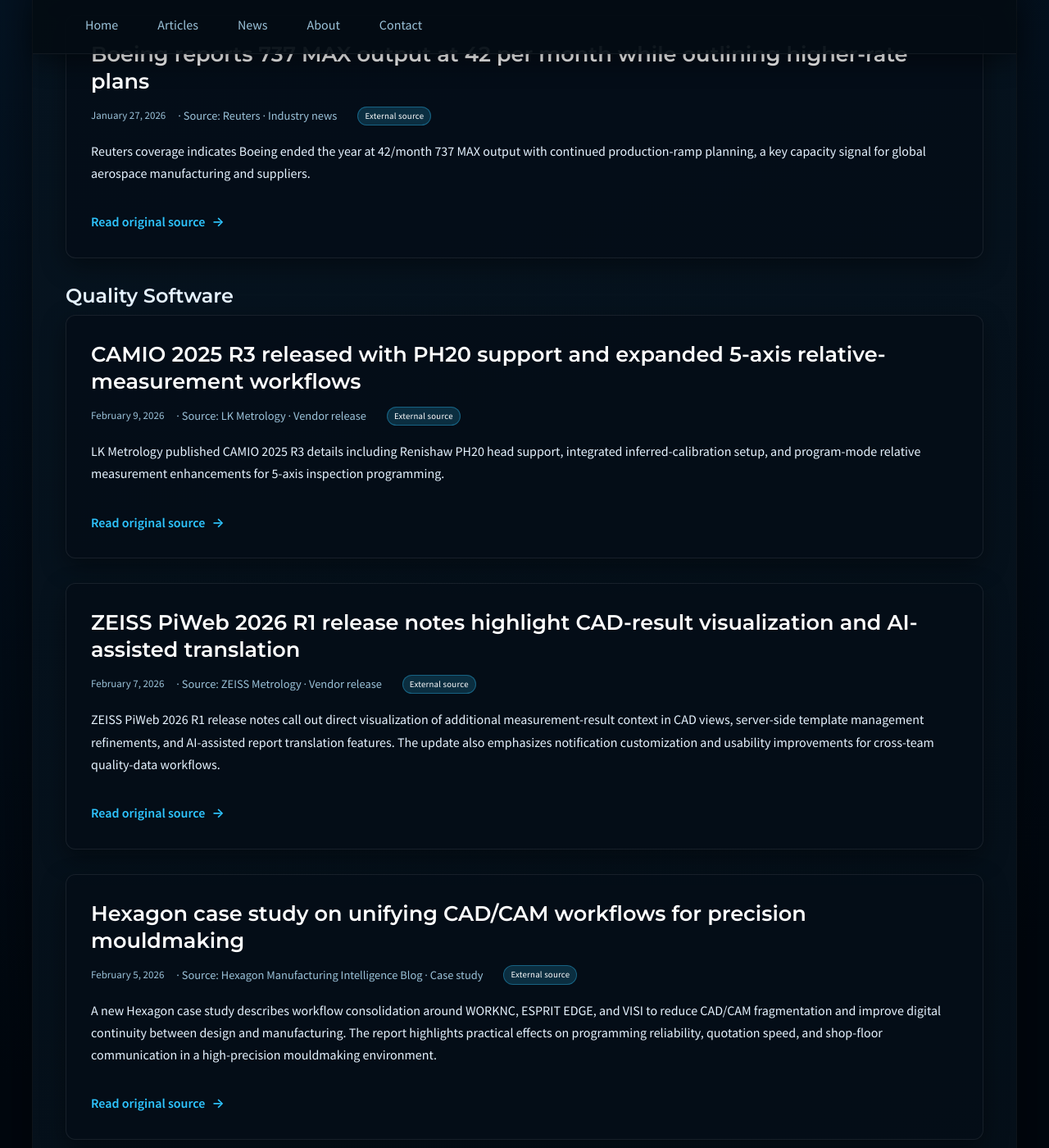
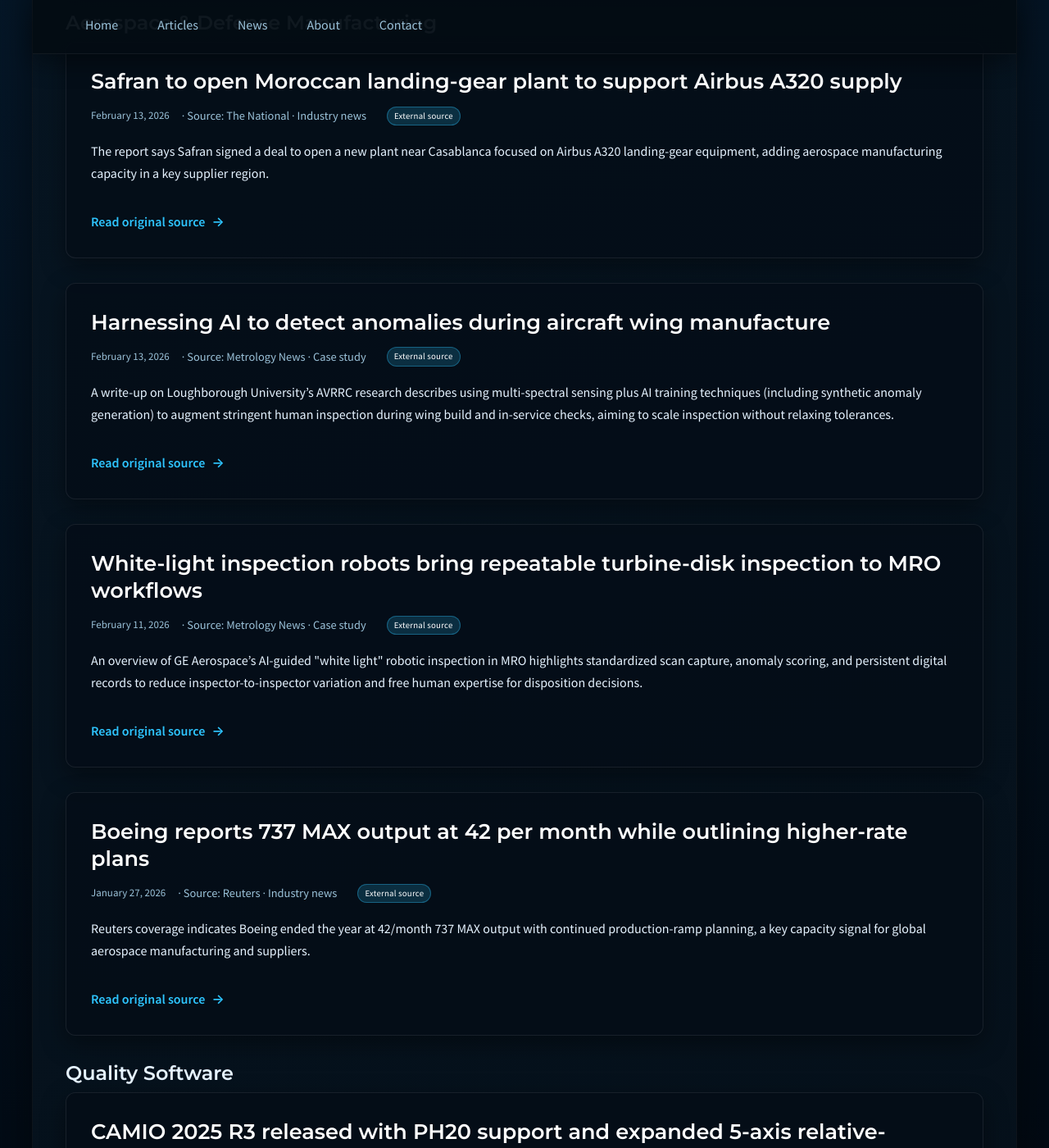
Before and after one commit to JohnForeman/MetrologyCentral, a Jekyll site: the page built from news.md, in a window 1280 px wide and 1400 px high, scrolled down 2926 px. Shown: the whole window at 82% size. Built offline with Jekyll 4.4.1, drawn with Linux system fonts in a browser that asks for light colours; some of the changed text lies outside the part shown.

Commit message:
news: add aerospace/auto inspection AI items

```diff
--- a/_data/news.yml
+++ b/_data/news.yml
@@ -1,3 +1,27 @@
+- date: 2026-02-13
+  title: Harnessing AI to detect anomalies during aircraft wing manufacture
+  source: Metrology News
+  sector: aerospace_defense_manufacturing
+  kind: case_study
+  summary: A write-up on Loughborough University’s AVRRC research describes using multi-spectral sensing plus AI training techniques (including synthetic anomaly generation) to augment stringent human inspection during wing build and in-service checks, aiming to scale inspection without relaxing tolerances.
+  url: https://metrology.news/harnessing-ai-to-detect-anomalies-during-aircraft-wing-manufacture/
+
+- date: 2026-02-11
+  title: White-light inspection robots bring repeatable turbine-disk inspection to MRO workflows
+  source: Metrology News
+  sector: aerospace_defense_manufacturing
+  kind: case_study
+  summary: An overview of GE Aerospace’s AI-guided "white light" robotic inspection in MRO highlights standardized scan capture, anomaly scoring, and persistent digital records to reduce inspector-to-inspector variation and free human expertise for disposition decisions.
+  url: https://metrology.news/dance-of-the-white-light-robots-a-closer-look-at-the-newest-inspection-technology-in-mro/
+
+- date: 2026-02-11
+  title: Automating airbag-yarn quality control using AI defect detection and robotic vision
+  source: Metrology News
+  sector: auto_manufacturing
+  kind: case_study
+  summary: A case-style report details a proof-of-concept using Techman Robot’s TM AI+ with industrial imaging hardware to detect subtle "fuzz" defects on cylindrical yarn rolls, emphasizing negative-sample mining (Auto AI Training) and mechanical rotation to keep defects in focus.
+  url: https://metrology.news/automating-airbag-yarn-quality-control-with-ai-defect-detection/
+
 - date: 2026-02-13
   title: Global EV sales hampered by China and US slowdown in January
   source: Yahoo Finance
```
